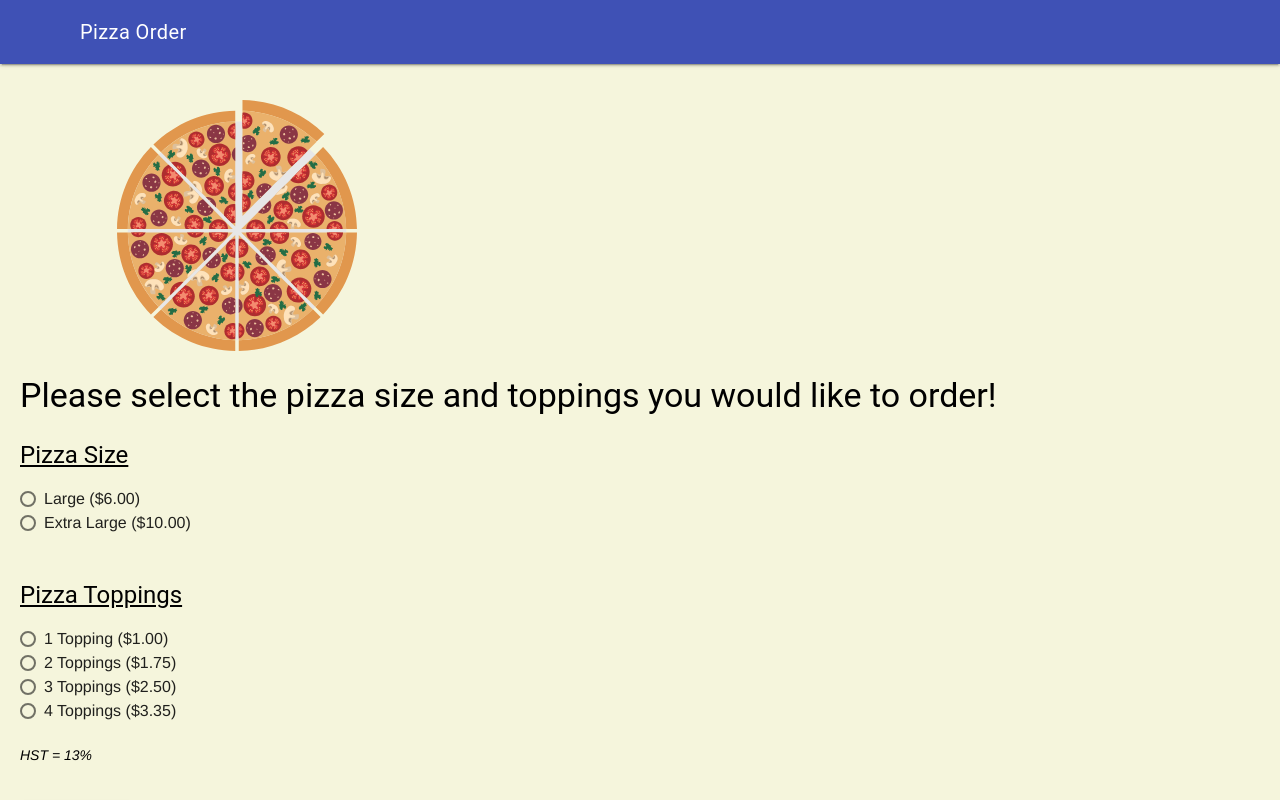
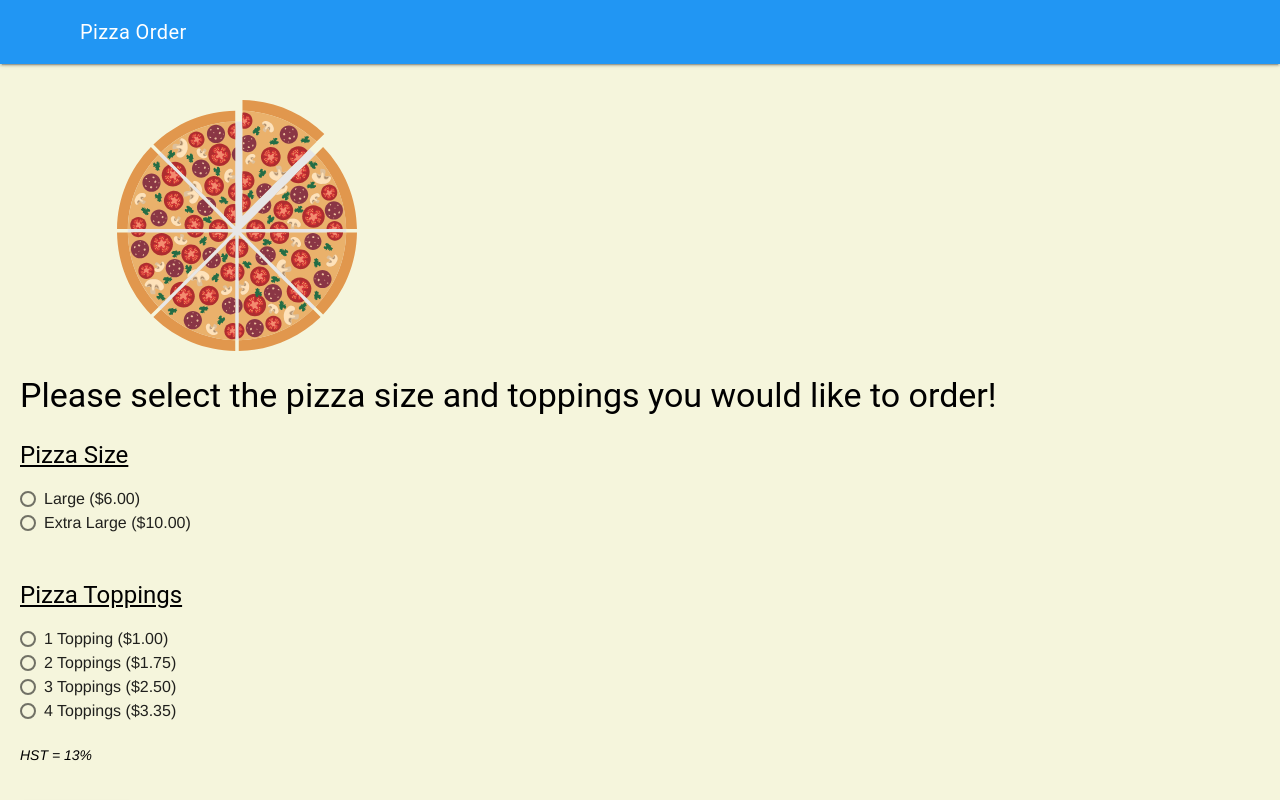
Before and after one commit to Kenny-Le-281/ICS2O-Assignment-04, a plain HTML site: page index.html in a window 1280 px wide. Drawn offline with nearby package versions, Linux system fonts and the light colour scheme.

Commit message:
changed colours

```diff
--- a/index.html
+++ b/index.html
@@ -14,7 +14,7 @@
     <!--- None blocking for Lighthouse report --->
     <!--- https://stackoverflow.com/questions/32759272/how-to-load-css-asynchronously -->
     <link rel="stylesheet" href="https://fonts.googleapis.com/icon?family=Material+Icons" media="none" onload="if(media!='all')media='all'"><noscript><link rel="stylesheet" href="https://fonts.googleapis.com/icon?family=Material+Icons"></noscript>
-    <link rel="stylesheet" href="https://code.getmdl.io/1.3.0/material.indigo-purple.min.css" media="none" onload="if(media!='all')media='all'"><noscript><link rel="stylesheet" href="https://code.getmdl.io/1.3.0/material.indigo-purple.min.css"></noscript>
+      <link rel="stylesheet" href="https://code.getmdl.io/1.3.0/material.blue-indigo.min.css" media="none" onload="if(media!='all')media='all'"><noscript><link rel="stylesheet" href="https://code.getmdl.io/1.3.0/material.blue-indigo.min.css"></noscript>
     <link rel="apple-touch-icon" sizes="180x180" href="apple-touch-icon.png" />
     <link rel="icon" type="image/png" sizes="32x32" href="favicon-32x32.png" />
     <link rel="icon" type="image/png" sizes="16x16" href="favicon-16x16.png" />
```
